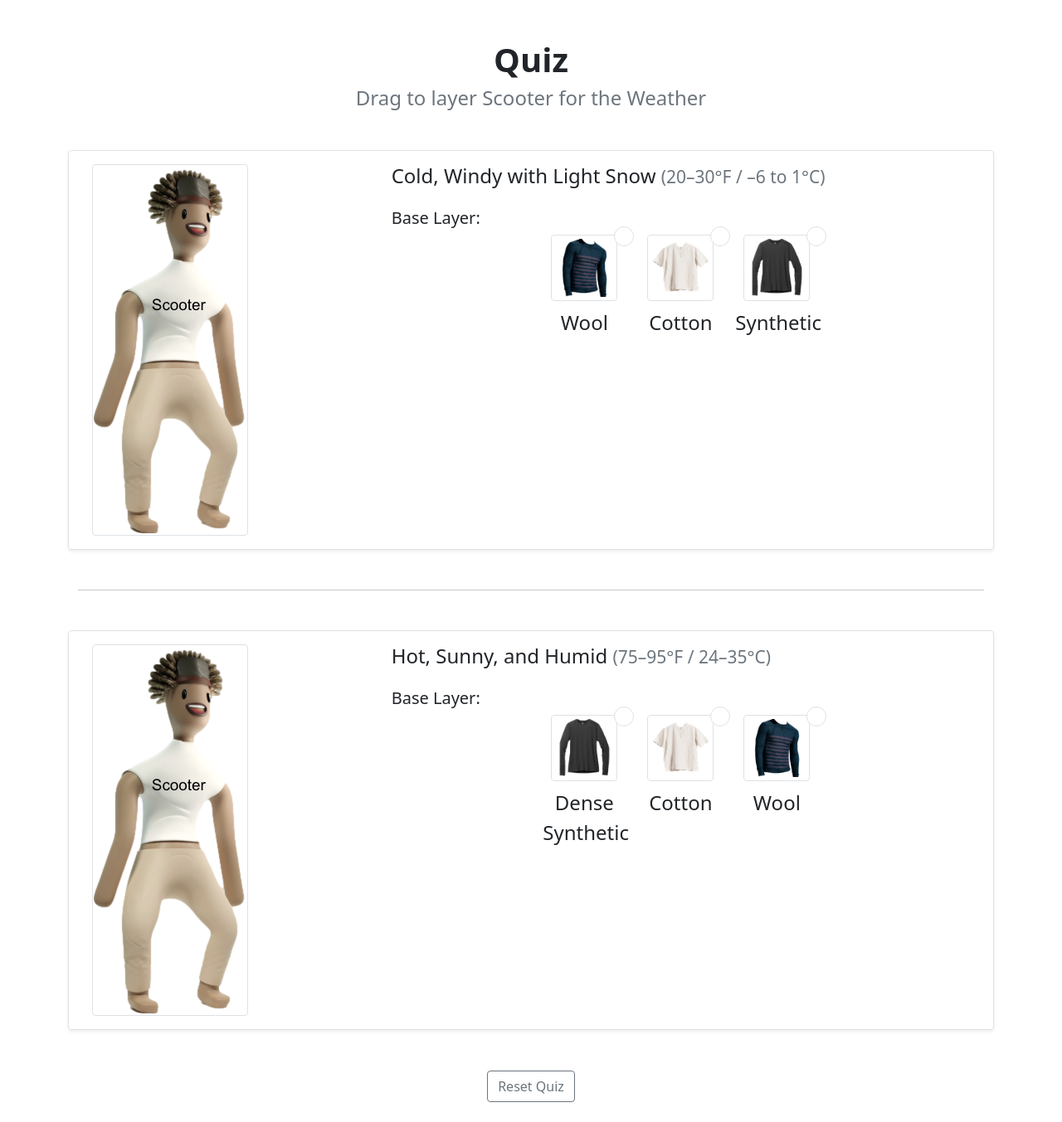
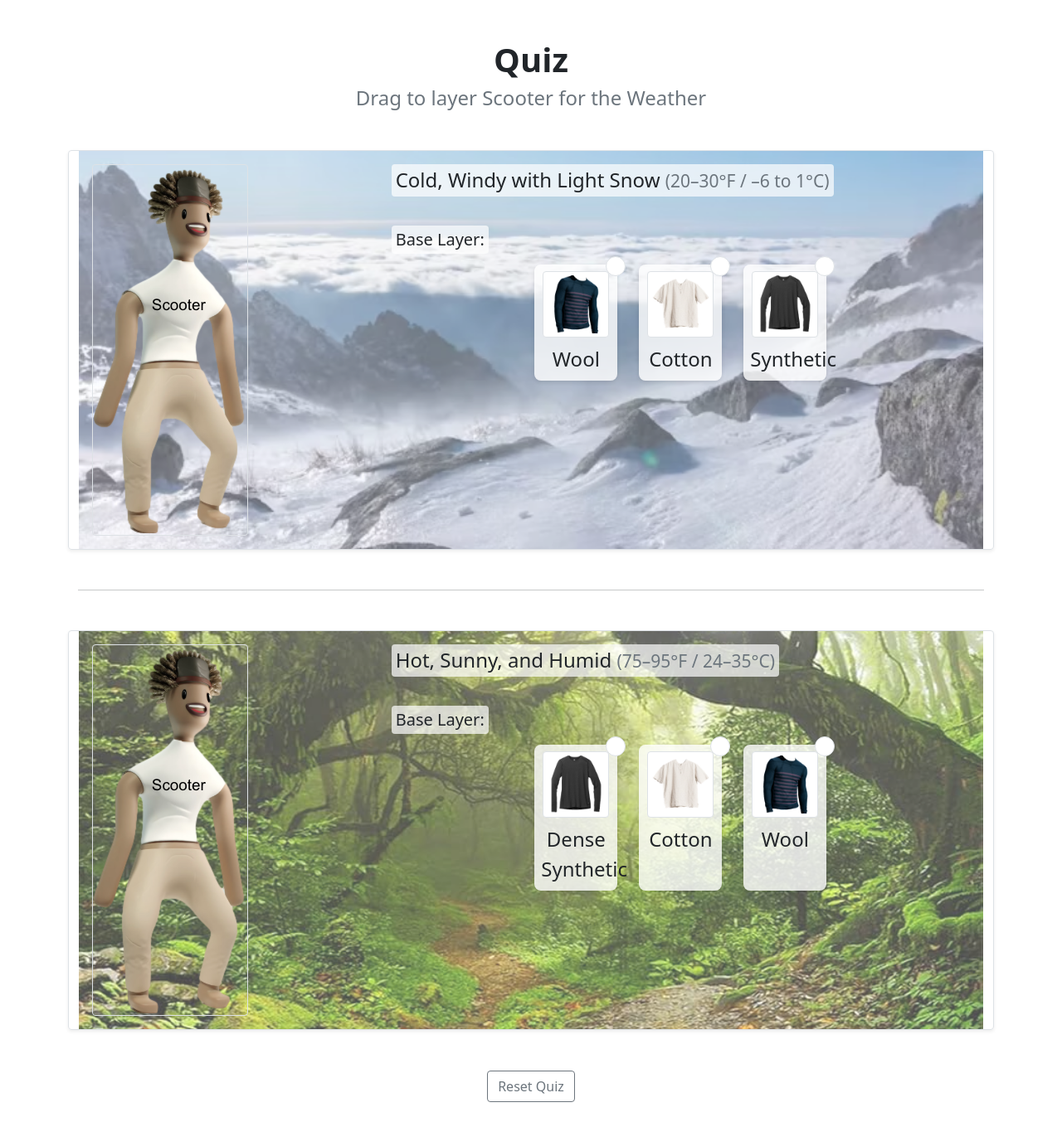
Before and after one commit to HapisaurusRex/UI_Design-Final, a Flask app: page /quiz in a window 1280 px wide. Shown: the part 73-1426 px from the top of the page at 83% size. Run offline with Flask 3, Linux system fonts and the light colour scheme; data that the repository does not hold is empty; some libraries are stand-ins or nearby versions.

Commit message:
added background

```diff
--- a/server.py
+++ b/server.py
@@ -29,6 +29,8 @@ visit_log = {
 quiz_media = {
     "questions": [
         {
+            "background": "Images/Background1.png",
+
             "base": [
                 {"name": "Wool",      "img": "Images/woolShirt.png"},
                 {"name": "Cotton",    "img": "Images/cottonShirt.png"},
@@ -46,6 +48,7 @@ quiz_media = {
             ]
         },
         {
+            "background": "Images/Background2.png",
             "base": [
                 {"name": "Dense Synthetic", "img": "Images/syntheticShirt.png"},
                 {"name": "Cotton",          "img": "Images/cottonShirt.png"},
--- a/static/style.css
+++ b/static/style.css
@@ -27,6 +27,55 @@ body{
 /* Hide score until quiz completion */
 #score-section {
   display: none;
+}
+
+/* Add positioning context to scenario containers */
+#scenario-1, #scenario-2 {
+  position: relative !important;
+  min-height: 450px; /* Ensure enough height for the background to be visible */
+  overflow: hidden; /* Keep the background contained */
+}
+
+/* Make sure content appears on top of background */
+.col-md-4, .col-md-8 {
+  position: relative;
+  z-index: 1; /* Ensure content sits above background */
+}
+
+/* Improve text readability */
+.layer-section h5,
+.fw-semibold {
+  background-color: rgba(255, 255, 255, 0.7);
+  padding: 5px;
+  display: inline-block;
+  border-radius: 4px;
+}
+
+.option {
+  background-color: rgba(255, 255, 255, 0.8);
+  border-radius: 8px;
+  padding: 8px;
+  margin: 5px;
+  box-shadow: 0 2px 5px rgba(0,0,0,0.1);
+}
+
+.quiz-background-container {
+  position: absolute;
+  top: 0;
+  left: 0;
+  width: 100%;
+  height: 100%;
+  overflow: hidden;
+  z-index: 0;
+}
+
+/* Background image */
+.quiz-background-image {
+  width: 100%;
+  height: 100%;
+  object-fit: cover;
+  object-position: center;
+  opacity: 0.7;
 }
 
 /* Limit width of the “correct answers” list */
--- a/templates/quiz.html
+++ b/templates/quiz.html
@@ -29,6 +29,13 @@
     {% set idx = loop.index %}
     <div class="row mb-5 border rounded p-3 shadow-sm flex-column flex-md-row"
          id="scenario-{{ idx }}">
+
+      <div class="quiz-background-container">
+        <img src="{{ url_for('static', filename=q.background) }}"
+              class="quiz-background-image"
+              alt="Background for scenario {{ idx }}">
+      </div>
+
       <div class="col-12 col-md-4 mb-3 mb-md-0 position-relative"
            id="scooter-container-{{ idx }}">
         <img src="{{ url_for('static', filename='Images/scooter.png') }}"
```
Also changed, not shown: static/Images/Background1.png (added), static/Images/Background2.png (added), 2 other files.
